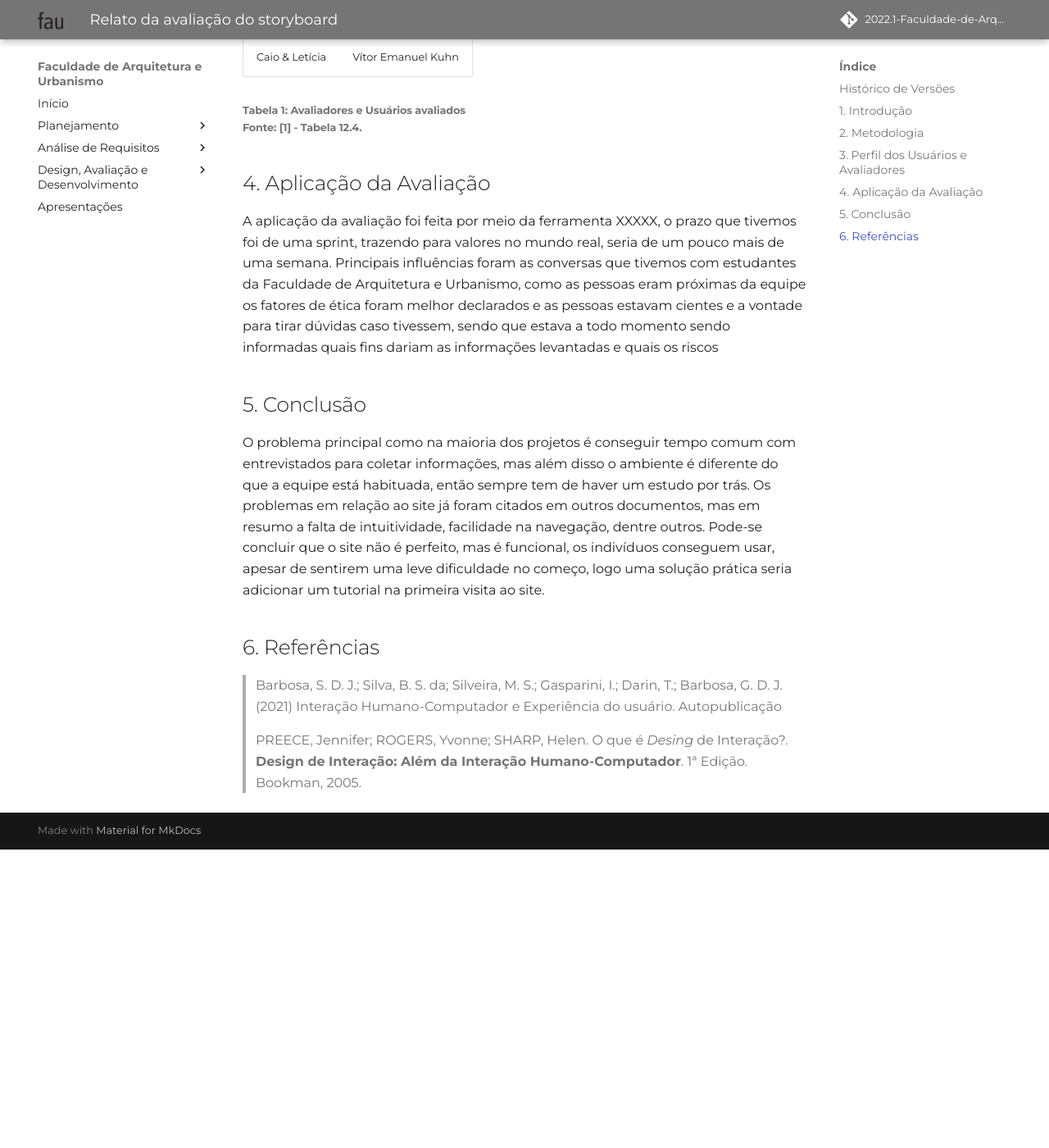
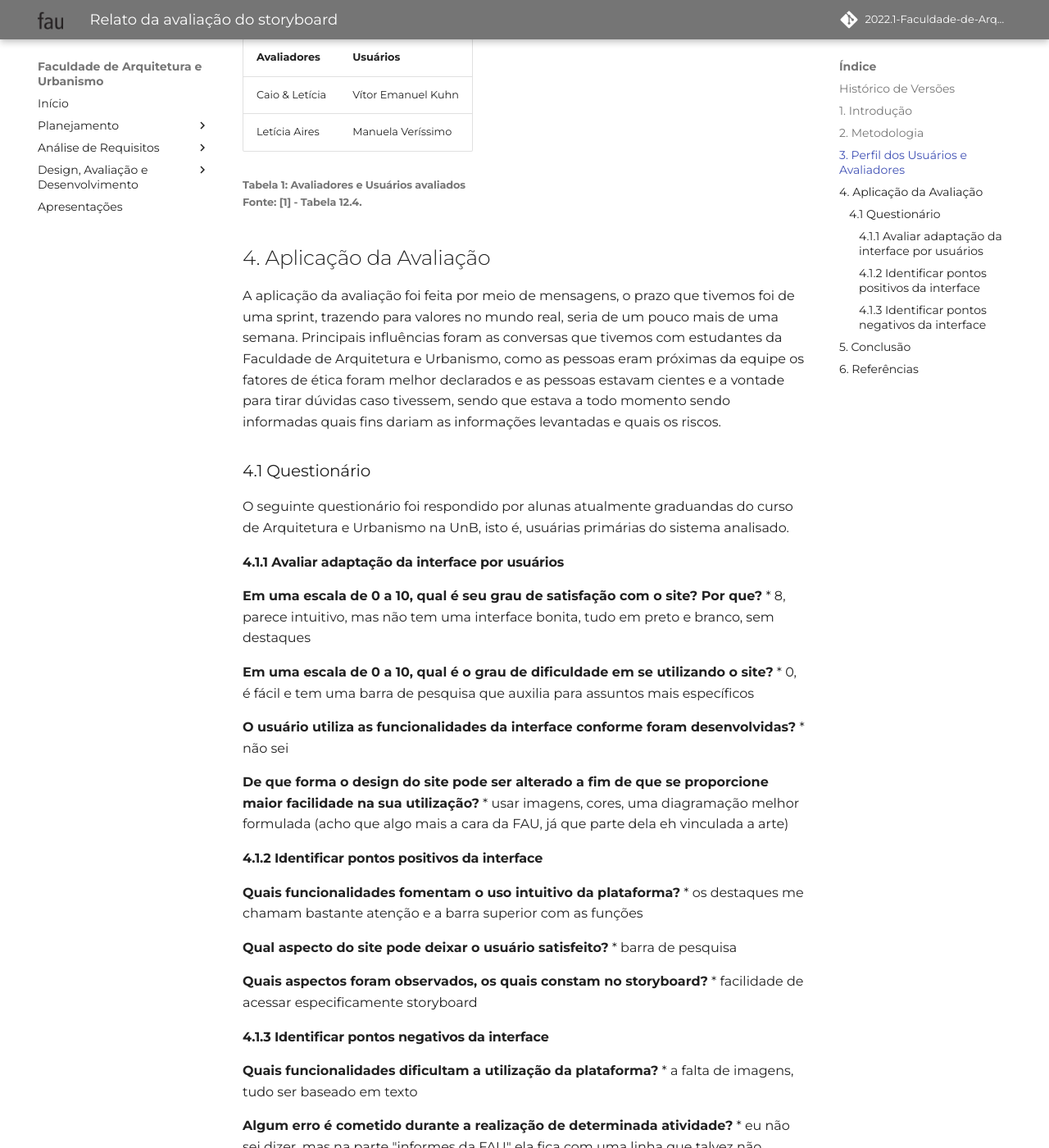
Before and after one commit to Mateusvff/2022.1-Faculdade-de-Arquitetura-e-Urbanismo, an MkDocs documentation site: the page built from docs/designAvalEDesenv/storyboard/relato-da-avaliação-do-storyboard.md, in a window 1280 px wide and 1400 px high, scrolled down 1078 px. Shown: the whole window at 82% size. Built offline with MkDocs 1.6.1 and Material for MkDocs 9.7.7, drawn with Linux system fonts in a browser that asks for light colours; some web fonts are replaced; comment, search, counter and statistics services are not loaded; before the commit the page ends 2114 px from its top, so only the background shows below that; some of the changed text lies outside the part shown.

Commit message:
Adição de entrevista

```diff
--- a/docs/designAvalEDesenv/storyboard/relato-da-avaliação-do-storyboard.md
+++ b/docs/designAvalEDesenv/storyboard/relato-da-avaliação-do-storyboard.md
@@ -7,6 +7,7 @@
 04/08/2022 | 0.1 | Criação do Documento | Letícia Aires | Thalisson
 04/08/2022 | 0.1 | Adição Parcial de Conteúdo | Letícia Aires | Caio César
 14/08/2022 | 0.2 | Adição dos itens 3, 4 e 5 | Caio César | Letícia Aires
+16/08/2022 | 0.3 | Adição da Entrevista | Letícia Aires | Caio César
 
 ## 1. Introdução
 
@@ -23,15 +24,56 @@ Foi criado um storyboard com o usuário fictício Vítor Emanuel Kuhn, inserido
 **Avaliadores** | **Usuários**
 --- | ---
 Caio & Letícia| Vítor Emanuel Kuhn
+Letícia Aires| Manuela Veríssimo
 <h6 align = "left">Tabela 1: Avaliadores e Usuários avaliados <br>Fonte: [1] - Tabela 12.4. </h6>
 
 ## 4. Aplicação da Avaliação
 
-A aplicação da avaliação foi feita por meio da ferramenta XXXXX, o prazo que tivemos foi de uma sprint, trazendo para valores no mundo real, seria de um pouco mais de uma semana. Principais influências foram as conversas que tivemos com estudantes da Faculdade de Arquitetura e Urbanismo, como as pessoas eram próximas da equipe os fatores de ética foram melhor declarados e as pessoas estavam cientes e a vontade para tirar dúvidas caso tivessem, sendo que estava a todo momento sendo informadas quais fins dariam as informações levantadas e quais os riscos
+A aplicação da avaliação foi feita por meio de mensagens, o prazo que tivemos foi de uma sprint, trazendo para valores no mundo real, seria de um pouco mais de uma semana. Principais influências foram as conversas que tivemos com estudantes da Faculdade de Arquitetura e Urbanismo, como as pessoas eram próximas da equipe os fatores de ética foram melhor declarados e as pessoas estavam cientes e a vontade para tirar dúvidas caso tivessem, sendo que estava a todo momento sendo informadas quais fins dariam as informações levantadas e quais os riscos.
+
+### 4.1 Questionário
+
+O seguinte questionário foi respondido por alunas atualmente graduandas do curso de Arquitetura e Urbanismo na UnB, isto é, usuárias primárias do sistema analisado.
+
+#### 4.1.1 Avaliar adaptação da interface por usuários
+**Em uma escala de 0 a 10, qual é seu grau de satisfação com o site? Por que?**
+ * 8, parece intuitivo, mas não tem uma interface bonita, tudo em preto e branco, sem destaques
+
+**Em uma escala de 0 a 10, qual é o grau de dificuldade em se utilizando o site?**
+ * 0, é fácil e tem uma barra de pesquisa que auxilia para assuntos mais específicos
+
+**O usuário utiliza as funcionalidades da interface conforme foram desenvolvidas?**
+ * não sei
+
+**De que forma o design do site pode ser alterado a fim de que se proporcione maior facilidade na sua utilização?**
+ * usar imagens, cores, uma diagramação melhor formulada (acho que algo mais a cara da FAU, já que parte dela eh vinculada a arte)
+
+#### 4.1.2 Identificar pontos positivos da interface
+**Quais funcionalidades fomentam o uso intuitivo da plataforma?**
+ * os destaques me chamam bastante atenção e a barra superior com as funções
+
+**Qual aspecto do site pode deixar o usuário satisfeito?**
+ * barra de pesquisa
+
+**Quais aspectos foram observados, os quais constam no storyboard?**
+ * facilidade de acessar especificamente storyboard
+
+#### 4.1.3 Identificar pontos negativos da interface
+**Quais funcionalidades dificultam a utilização da plataforma?**
+ * a falta de imagens, tudo ser baseado em texto
+
+**Algum erro é cometido durante a realização de determinada atividade?**
+ * eu não sei dizer, mas na parte "informes da FAU" ela fica com uma linha que talvez não devesse estar lá
+
+**Qual aspecto do site pode deixar o usuário insatisfeito?**
+* (repito sobre ser tudo texto, e ler demanda tempo) então diria que se houvessem mais imagens seria mais fácil e rápido achar o que eu procuro
+
+**Quais aspectos foram observados, os quais não constam no storyboard?**
+* site não é tão intuitivo
 
 ## 5. Conclusão
 
-O problema principal como na maioria dos projetos é conseguir tempo comum com entrevistados para coletar informações, mas além disso o ambiente é diferente do que a equipe está habituada, então sempre tem de haver um estudo por trás. Os problemas em relação ao site já foram citados em outros documentos, mas em resumo a falta de intuitividade, facilidade na navegação, dentre outros. Pode-se concluir que o site não é perfeito, mas é funcional, os indivíduos conseguem usar, apesar de sentirem uma leve dificuldade no começo, logo uma solução prática seria adicionar um tutorial na primeira visita ao site.
+O problema principal como na maioria dos projetos é conseguir tempo comum com entrevistados para coletar informações, mas além disso o ambiente é diferente do que a equipe está habituada, então sempre tem de haver um estudo por trás. Os problemas em relação ao site já foram citados em outros documentos, mas em resumo a falta de intuitividade, facilidade na navegação e a extensa presença de textos, em detrimento de imagens. Pode-se concluir que o site não atende todos os princípios de usabilidade, contudo, é funcional. Os indivíduos conseguem usar, apesar de sentirem uma leve dificuldade no começo, logo uma solução prática seria adicionar um tutorial na primeira visita ao site.
 
 ## 6. Referências
 > Barbosa, S. D. J.; Silva, B. S. da; Silveira, M. S.; Gasparini, I.; Darin, T.; Barbosa, G. D. J. (2021) Interação Humano-Computador e Experiência do usuário. Autopublicação
```
